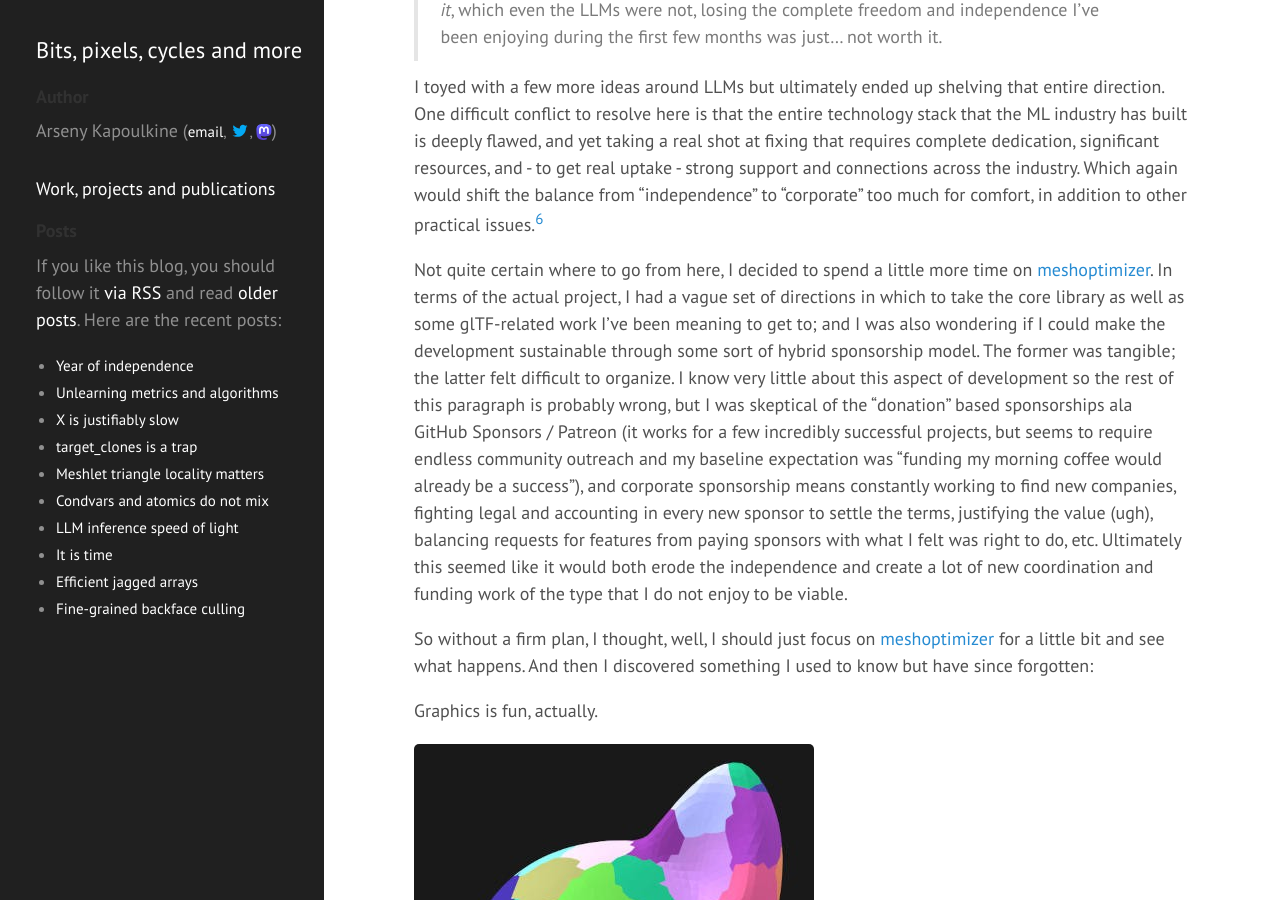
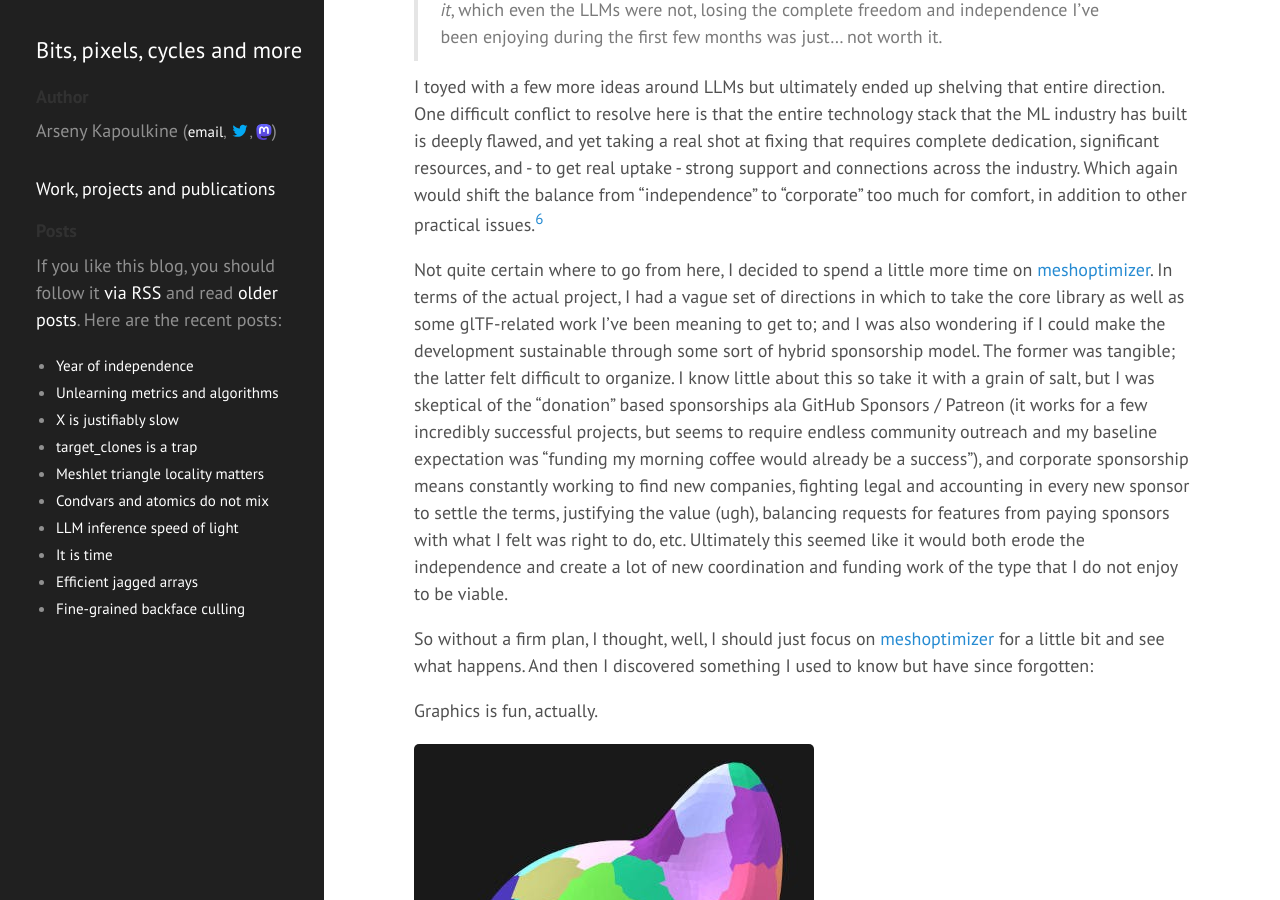
Before and after one commit to zeux/zeux.github.io, a Jekyll site: the page built from _posts/2024-12-31-year-of-independence.md, in a window 1280 px wide and 900 px high, scrolled down 2536 px. Built offline with Jekyll 4.4.1, drawn with Linux system fonts in a browser that asks for light colours.

Commit message:
More wording

```diff
--- a/_posts/2024-12-31-year-of-independence.md
+++ b/_posts/2024-12-31-year-of-independence.md
@@ -28,7 +28,7 @@
 
 I toyed with a few more ideas around LLMs but ultimately ended up shelving that entire direction. One difficult conflict to resolve here is that the entire technology stack that the ML industry has built is deeply flawed, and yet taking a real shot at fixing that requires complete dedication, significant resources, and - to get real uptake - strong support and connections across the industry. Which again would shift the balance from "independence" to "corporate" too much for comfort, in addition to other practical issues.[^6]
 
-Not quite certain where to go from here, I decided to spend a little more time on [meshoptimizer](https://github.com/zeux/meshoptimizer). In terms of the actual project, I had a vague set of directions in which to take the core library as well as some glTF-related work I've been meaning to get to; and I was also wondering if I could make the development sustainable through some sort of hybrid sponsorship model. The former was tangible; the latter felt difficult to organize. I know very little about this aspect of development so the rest of this paragraph is probably wrong, but I was skeptical of the "donation" based sponsorships ala GitHub Sponsors / Patreon (it works for a few incredibly successful projects, but seems to require endless community outreach and my baseline expectation was "funding my morning coffee would already be a success"), and corporate sponsorship means constantly working to find new companies, fighting legal and accounting in every new sponsor to settle the terms, justifying the value (ugh), balancing requests for features from paying sponsors with what I felt was right to do, etc. Ultimately this seemed like it would both erode the independence and create a lot of new coordination and funding work of the type that I do not enjoy to be viable.
+Not quite certain where to go from here, I decided to spend a little more time on [meshoptimizer](https://github.com/zeux/meshoptimizer). In terms of the actual project, I had a vague set of directions in which to take the core library as well as some glTF-related work I've been meaning to get to; and I was also wondering if I could make the development sustainable through some sort of hybrid sponsorship model. The former was tangible; the latter felt difficult to organize. I know little about this so take it with a grain of salt, but I was skeptical of the "donation" based sponsorships ala GitHub Sponsors / Patreon (it works for a few incredibly successful projects, but seems to require endless community outreach and my baseline expectation was "funding my morning coffee would already be a success"), and corporate sponsorship means constantly working to find new companies, fighting legal and accounting in every new sponsor to settle the terms, justifying the value (ugh), balancing requests for features from paying sponsors with what I felt was right to do, etc. Ultimately this seemed like it would both erode the independence and create a lot of new coordination and funding work of the type that I do not enjoy to be viable.
 
 So without a firm plan, I thought, well, I should just focus on [meshoptimizer](https://meshoptimizer.org/) for a little bit and see what happens. And then I discovered something I used to know but have since forgotten:
 
```
